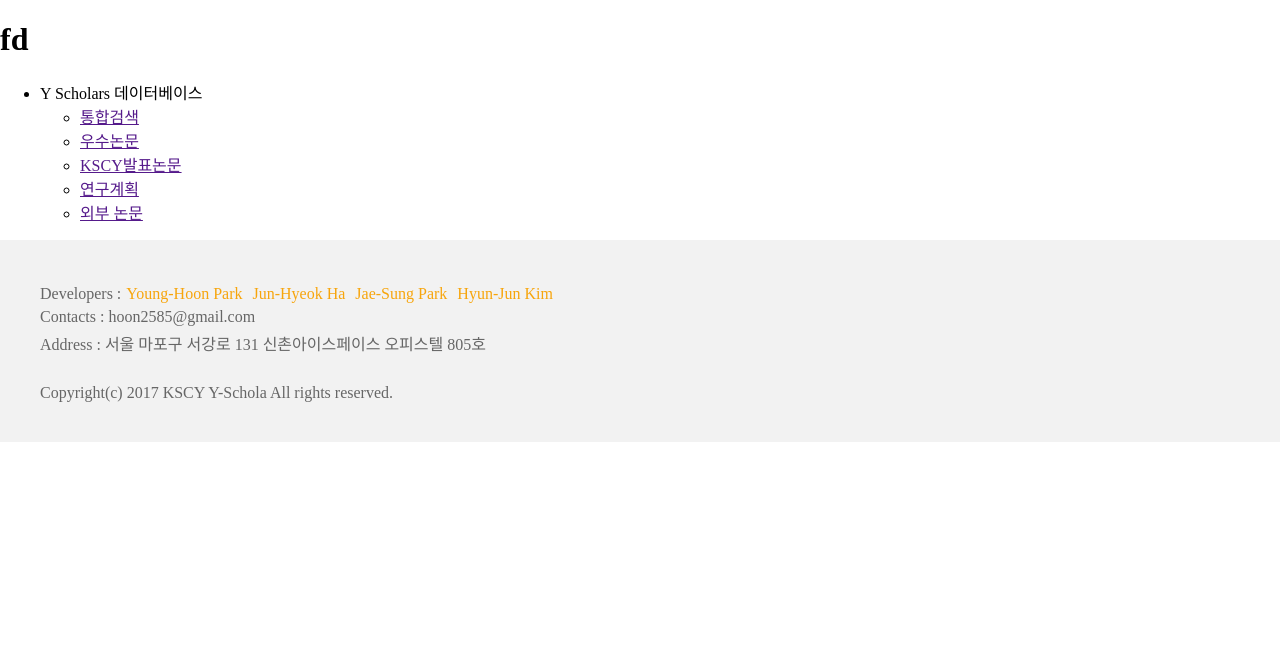
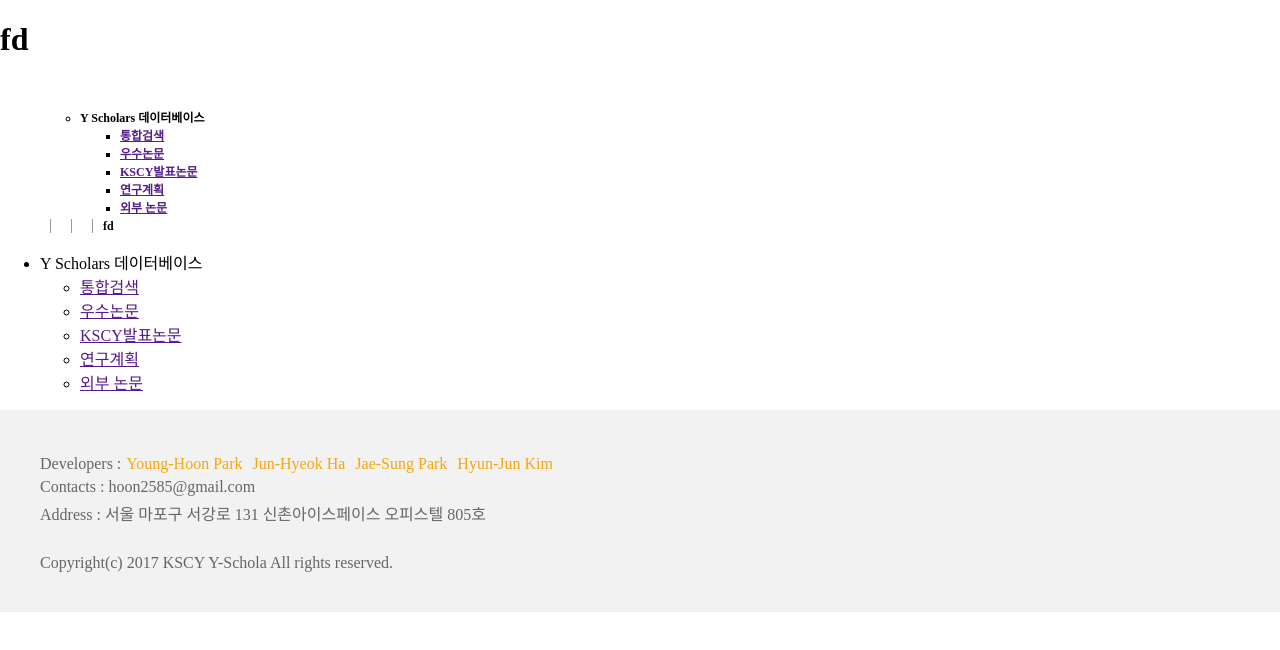
Before and after one commit to Y-Scholars/db.kscy.org_Front, an Angular app: page / in a window 1280 px wide. Shown: the top 650 px of the page. Built offline with nearby package versions, Linux system fonts and the light colour scheme.

Commit message:
Add resultList component

```diff
--- a/src/app/app.component.css
+++ b/src/app/app.component.css
@@ -0,0 +1,21 @@
+a{
+    text-decoration:none; color:#000000;
+}
+a:hover
+{
+    color:#ff0000;
+}
+nav ul
+{
+    padding-top:10px;
+}                     /*  상단 여백 10px  */
+nav ul li
+{
+    display:inline;                         /*  세로나열을 가로나열로 변경 */
+    border-left:1px solid #999;             /* 각 메뉴의 왼쪽에 "|" 표시(분류 표시) */
+    font:bold 12px Dotum;                     /* 폰트 설정 - 12px의 돋움체 굵은 글씨로 표시 */            padding:0 10px;                         /* 각 메뉴 간격 */
+}
+nav ul li:first-child
+{
+    border-left:none;
+}
--- a/src/app/app.component.html
+++ b/src/app/app.component.html
@@ -1,5 +1,13 @@
 <header-component></header-component>
 <div class="container">
+  <nav>
+    <ul>
+      <li><sidebar-component></sidebar-component></li>
+      <li><result-component></result-component></li>
+      <li><resultlist-component></resultlist-component></li>
+      <li><a href="#">fd</a></li>
+    </ul>
+  </nav>
   <!-- <router-outlet></router-outlet> -->
 </div>
 <sidebar-component></sidebar-component>
--- a/src/app/app.module.ts
+++ b/src/app/app.module.ts
@@ -8,6 +8,8 @@
 import { HeaderComponent } from './components/header/header.component';
 import { FooterComponent } from './components/footer/footer.component';
 import { SideBarComponent } from './components/search/sidebar/sidebar.component'
+import { ResultListComponent } from './components/search/resultlist/resultlist.component';
+import { ResultComponent } from './components/search/result/result.component';
 
 //Route
 import { RouterModule } from '@angular/router'
@@ -17,7 +19,9 @@
     AppComponent,
     HeaderComponent,
     FooterComponent,
-    SideBarComponent
+    SideBarComponent,
+    ResultComponent,
+    ResultListComponent
   ],
   imports: [
     BrowserModule,
--- /dev/null
+++ b/src/app/components/search/resultlist/resultlist.component.ts
@@ -0,0 +1,15 @@
+import { Component, OnInit } from '@angular/core';
+
+@Component({
+  selector: 'resultlist-component',
+  templateUrl: './resultlist.component.html',
+  styleUrls: ['./resultlist.component.css']
+})
+
+export class ResultListComponent implements OnInit {
+
+  ngOnInit() {
+
+  }
+
+}
```
Also changed, not shown: src/app/components/search/resultlist/resultlist.component.css (added), src/app/components/search/resultlist/resultlist.component.html (added), 1 other file (tests, documents, lock files or other folders).
